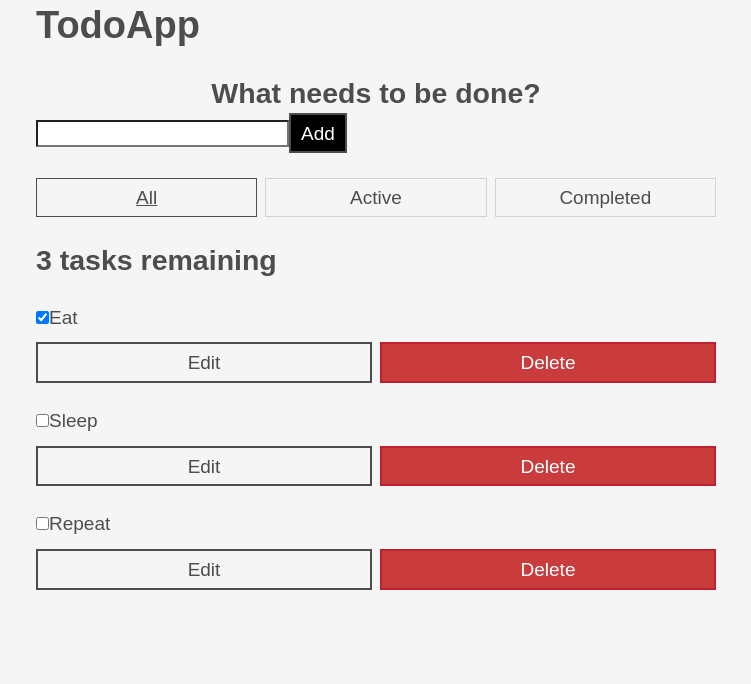
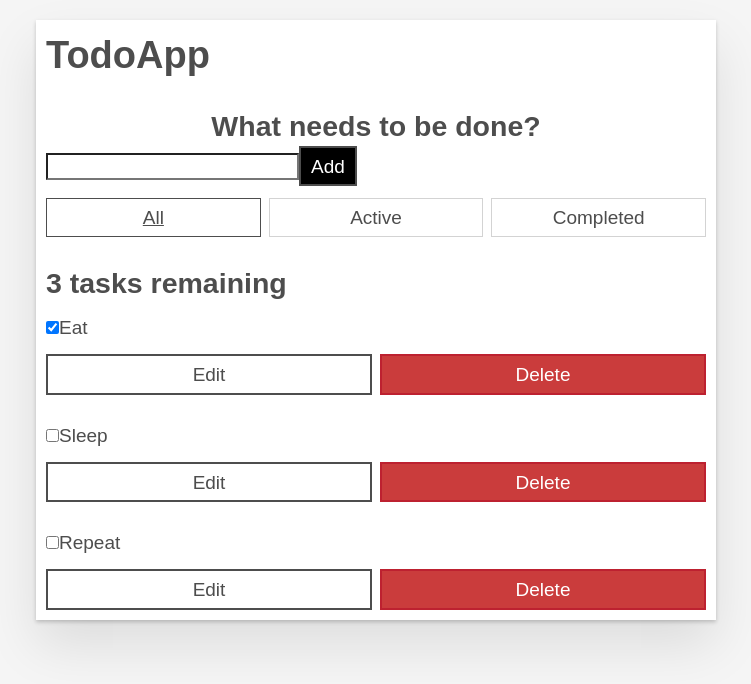
Before and after one commit to CollinsC1O/ToDoList, a React (Vite) app: page / in a window 1280 px wide. Shown: the top 684 px of the page, without its empty margins (264-1015 px from the left). Built offline with nearby package versions, Linux system fonts and the light colour scheme.

Commit message:
feat: impliment styles

```diff
--- a/src/index.css
+++ b/src/index.css
@@ -134,3 +134,26 @@ input[type="text"] {
   .stack-large > * + * {
     margin-top: 2.5rem;
   }
+
+  @media screen and (min-width: 550px) {
+    .stack-small > * + * {
+      margin-top: 1.4rem;
+    }
+    .stack-large > * + * {
+      margin-top: 2.8rem;
+    }
+  }
+  .stack-exception {
+    margin-top: 1.2rem;
+  }
+  /* End global styles */
+  /* General app styles */
+  .todoapp {
+    background: #fff;
+    box-shadow:
+      0 2px 4px 0 rgb(0 0 0 / 20%),
+      0 2.5rem 5rem 0 rgb(0 0 0 / 10%);
+    margin: 2rem 0 4rem 0;
+    padding: 1rem;
+    position: relative;
+  }
```
